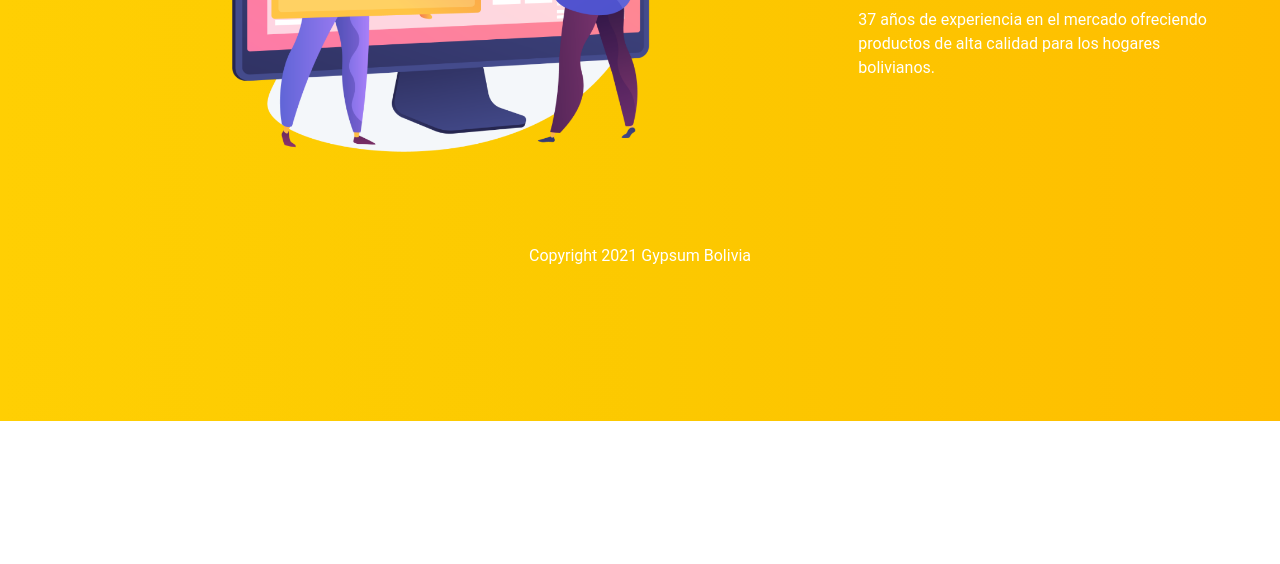
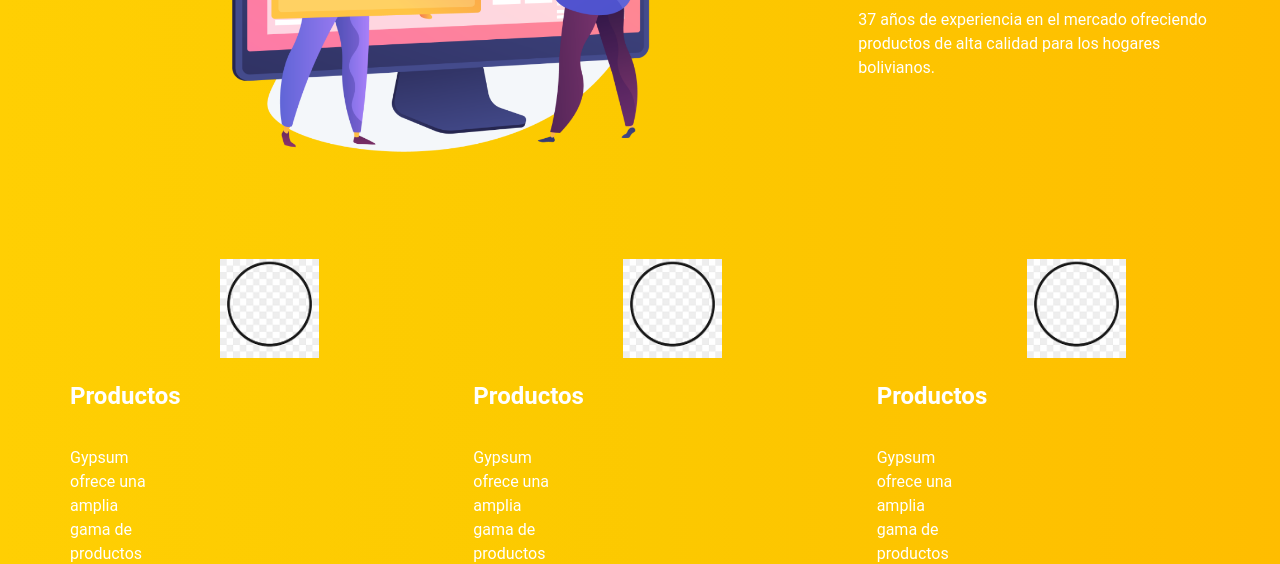
Before and after one commit to JoeCamacho/gypsum-bolivia, a Gatsby site in the folder gypsum-bolivia/: page / in a window 1280 px wide. Shown: the part 389-953 px from the top of the page. Before the commit the page ends 810 px from the top, so only its background shows below. Built offline with nearby package versions, Linux system fonts and the light colour scheme; Gatsby itself is replaced by a stand-in of ours.

Commit message:
product section added

```diff
--- /dev/null
+++ b/gypsum-bolivia/src/components/EquipmentContainer.js
@@ -0,0 +1,17 @@
+import React from 'react'
+
+export default function EquipmentContainer() {
+ return (
+  <div className="container" style={{ maxWidth: '30%' }} >
+          <div className="imagecontainer">
+            <img src="/circle.png" alt=""/>
+          </div>
+          <div className="titlecontainer">
+            <h2>Productos</h2>
+          </div>
+          <div className="textcontainer">
+            <p>Gypsum ofrece una amplia gama de productos de yeso. </p>
+          </div>
+        </div>
+ )
+}
--- /dev/null
+++ b/gypsum-bolivia/src/components/ProductContainer.js
@@ -0,0 +1,18 @@
+import React from 'react'
+
+
+export default function ProductContainer() {
+ return (
+  <div className="container" style={{ maxWidth: '30%' }} >
+          <div className="imagecontainer">
+            <img src="/circle.png" alt=""/>
+          </div>
+          <div className="titlecontainer">
+            <h2>Productos</h2>
+          </div>
+          <div className="textcontainer">
+            <p>Gypsum ofrece una amplia gama de productos de yeso. </p>
+          </div>
+        </div>
+ )
+}
--- /dev/null
+++ b/gypsum-bolivia/src/components/ServicesContainer.js
@@ -0,0 +1,17 @@
+import React from 'react'
+
+export default function ServicesContainer() {
+ return (
+  <div className="container" style={{ maxWidth: '30%' }} >
+          <div className="imagecontainer">
+            <img src="/circle.png" alt=""/>
+          </div>
+          <div className="titlecontainer">
+            <h2>Productos</h2>
+          </div>
+          <div className="textcontainer">
+            <p>Gypsum ofrece una amplia gama de productos de yeso. </p>
+          </div>
+        </div>
+ )
+}
--- a/gypsum-bolivia/src/pages/index.js
+++ b/gypsum-bolivia/src/pages/index.js
@@ -1,7 +1,11 @@
 import React from "react";
 import Layout from '../components/Layout';
 import { header } from '../styles/home.module.css';
+import { displaysection } from '../styles/productcontainer.module.css'
+import ProductContainer from '../components/ProductContainer';
 import Link from 'gatsby';
+import ServicesContainer from "../components/ServicesContainer";
+import EquipmentContainer from "../components/EquipmentContainer";
 
 export default function Home() {
   return (
@@ -17,8 +21,10 @@ export default function Home() {
         </div>
         {/* <Link className={btn}>LLamanos</Link> */}
       </section>
-      <section>
-
+      <section className={ displaysection }>
+        <ProductContainer />
+        <ServicesContainer />
+        <EquipmentContainer />
       </section>
     </Layout>
   )
--- /dev/null
+++ b/gypsum-bolivia/src/styles/productcontainer.module.css
@@ -0,0 +1,8 @@
+.displaysection {
+ display: grid;
+ grid-template-columns: 1fr 1fr 1fr;
+ grid-gap: 40px;
+ align-items: center;
+ margin-top: 60px;
+ align-content: center;
+}
```
Also changed, not shown: gypsum-bolivia/src/styles/home.module.css (line endings or trailing spaces), gypsum-bolivia/static/circle.png (added).
